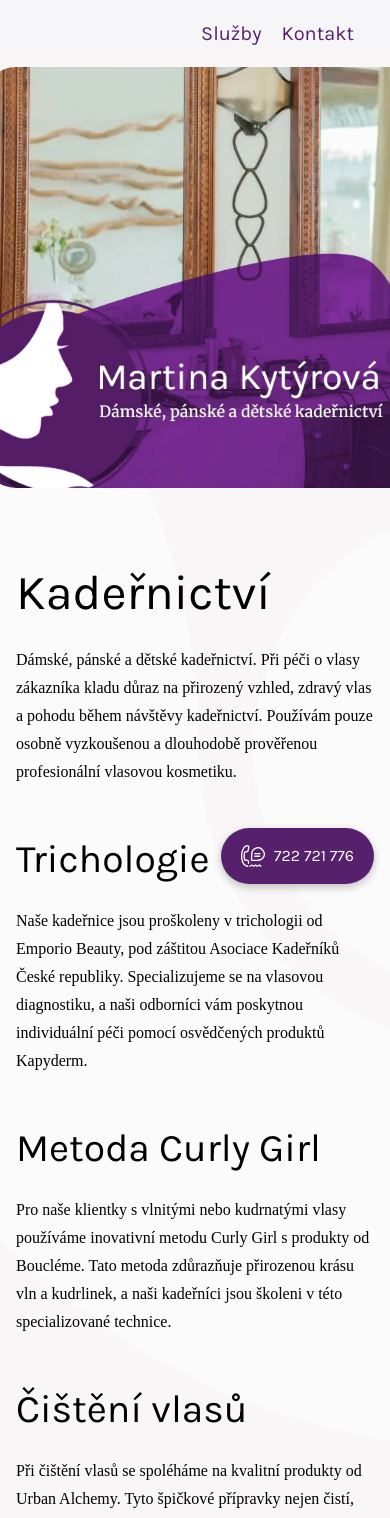
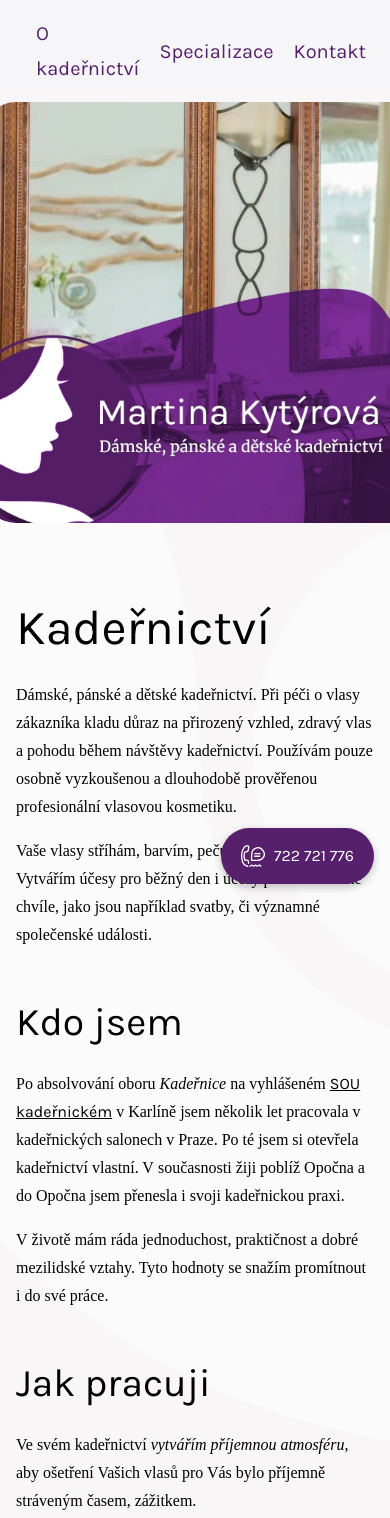
Before and after one commit to votroto/kadernictvi, a Jekyll site: the page built from index.md, in a window 390 px wide. Shown: the top 1518 px of the page. Built offline with Jekyll 4.4.1, drawn with Linux system fonts in a browser that asks for light colours; some web fonts are replaced; some of the changed text lies outside the part shown.

Commit message:
expand index

```diff
--- a/_includes/nav.html
+++ b/_includes/nav.html
@@ -2,7 +2,8 @@
     <div class="content-wrapper">
         <div class="nav-grid">
             <a href="#" class="home-link"><!--<img class="nav-logo" src="/assets/ico/logo.svg">--></a>
-            <a href="#sluzby">Služby</a>
+            <a href="#sluzby">O kadeřnictví</a>
+            <a href="#specializace">Specializace</a>
             <a href="#kontakt">Kontakt</a>
             <a class="hero-link" aria-label="Zavolejte mi" href="tel:{{ site.phone }}"><img src="/assets/ico/call-w.svg"><span>{{ site.phone_short }}</span></a>
         </div>
--- a/_sass/nav.scss
+++ b/_sass/nav.scss
@@ -1,13 +1,13 @@
 .nav-grid {
     display: grid;
     gap: 2em;
-    grid-template-columns: 1fr repeat(2, minmax(min-content, max-content)) 1fr;
+    grid-template-columns: 1fr repeat(3, minmax(min-content, max-content)) 1fr;
     justify-items: center;
     align-items: center;
 
 
     @media only screen and (max-width: 600px) {
-        grid-template-columns: 1fr repeat(2, minmax(min-content, max-content)) 0px;
+        grid-template-columns: 1fr repeat(3, minmax(min-content, max-content)) 0px;
         gap: 1em;
     }
 
--- a/index.md
+++ b/index.md
@@ -6,10 +6,38 @@
 <div class="text-wrapper" markdown="1">
 
 # Kadeřnictví
+{: #sluzby}
+
 Dámské, pánské a dětské kadeřnictví. Při péči o vlasy zákazníka kladu důraz na přirozený vzhled, zdravý vlas a pohodu během návštěvy kadeřnictví. Používám pouze osobně vyzkoušenou a dlouhodobě prověřenou profesionální vlasovou kosmetiku.
 
+Vaše vlasy stříhám, barvím, pečuji o vlasy poškozené. Vytvářím účesy pro běžný den i účesy pro mimořádné chvíle, jako jsou například svatby, či významné společenské události.
+
+## Kdo jsem
+{: #ja}
+
+Po absolvování oboru *Kadeřnice* na vyhlášeném [SOU kadeřnickém](http://www.souhair.cz/) v Karlíně jsem několik let pracovala v kadeřnických salonech v Praze. Po té jsem si otevřela kadeřnictví vlastní. V současnosti žiji poblíž Opočna a do Opočna jsem přenesla i svoji kadeřnickou praxi.
+
+V životě mám ráda jednoduchost, praktičnost a dobré mezilidské vztahy. Tyto hodnoty se snažím promítnout i do své práce.
+
+
+## Jak pracuji
+Ve svém kadeřnictví *vytvářím příjemnou atmosféru*, aby ošetření Vašich vlasů pro Vás bylo příjemně stráveným časem, zážitkem.
+
+Při stříhání a tvorbě účesů kladu *důraz na přirozený vzhled*, který je vyjádřením Vaší osobnosti a Vašeho stylu a ve kterém se budete cítit dobře, sebevědomě a spokojeně.
+
+Používám kadeřnické postupy a přípravky, které jsou šetrné k vlasům a jsou bez vedlejších účinků na Vaše zdraví.
+
+
+# Vlasová kosmetika
+{: #specializace}
+
+O vlasy svých zákazníků pečuji pouze s využitím osobně vyzkoušené a dlouhodobě prověřené profesionální vlasové kosmetiky značek *Lovien Essential*, *Tahe*, *Black Professional*.
+
+Tyto *přípravky jsou bez vedlejších účinků na zdraví* a jsou vhodné pro trvalé použití. V kadeřnictví je můžete zakoupit i pro svou každodenní péči o své vlasy.
+
+Tato vlasová kosmetika neobsahuje parabeny, sulfáty, ftaláty, DEA a další látky, u kterých je podezření nebo je již prokázán negativní vliv na zdraví člověka a jeho vlasů a které jsou součástí většiny vlasových prostředků v běžné obchodní síti.
+
 ## Trichologie
-{: #sluzby}
 
 Naše kadeřnice jsou proškoleny v trichologii od Emporio Beauty, pod záštitou Asociace Kadeřníků České republiky. Specializujeme se na vlasovou diagnostiku, a naši odborníci vám poskytnou individuální péči pomocí osvědčených produktů Kapyderm.
 
```
Also changed, not shown: 1 other file.
